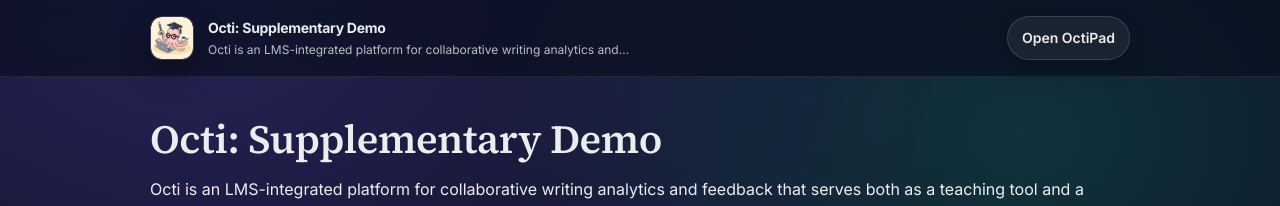
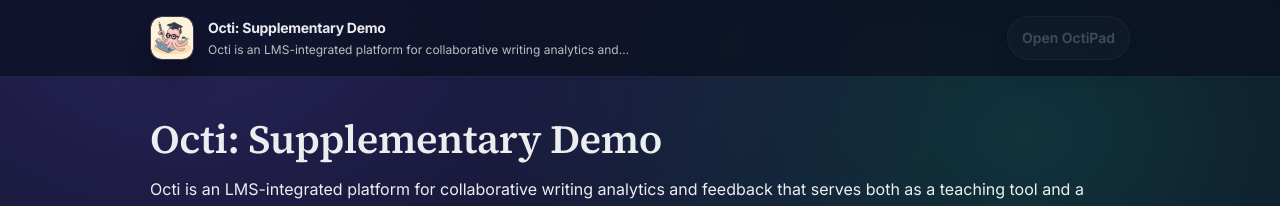
Before and after one commit to KD-info/octi-paper-website, a Jekyll site: the page built from index.md, in a window 1280 px wide. Shown: the top 206 px of the page. Built offline with Jekyll 4.4.1, drawn with Linux system fonts in a browser that asks for light colours.

Commit message:
fix: update OctiPad link to be disabled

```diff
--- a/_layouts/default.html
+++ b/_layouts/default.html
@@ -33,8 +33,8 @@
       </div>
 
       <nav class="header-actions" aria-label="Primary">
-        <a class="btn btn-primary" href="https://octipad.s.studiumdigitale.uni-frankfurt.de/" target="_blank"
-          rel="noopener noreferrer">
+        <a class="btn btn-primary  btn-disabled" aria-disabled="true"
+          href="https://octipad.s.studiumdigitale.uni-frankfurt.de/" target="_blank" rel="noopener noreferrer">
           Open OctiPad
         </a>
       </nav>
```
